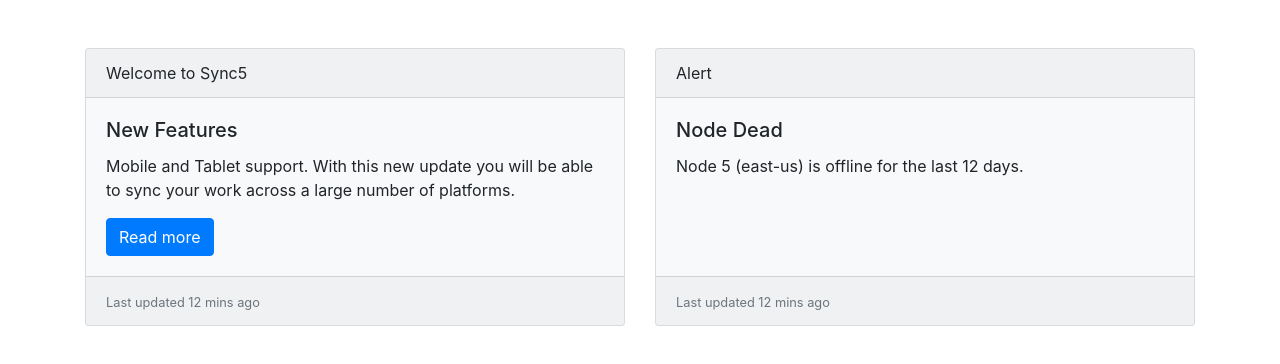
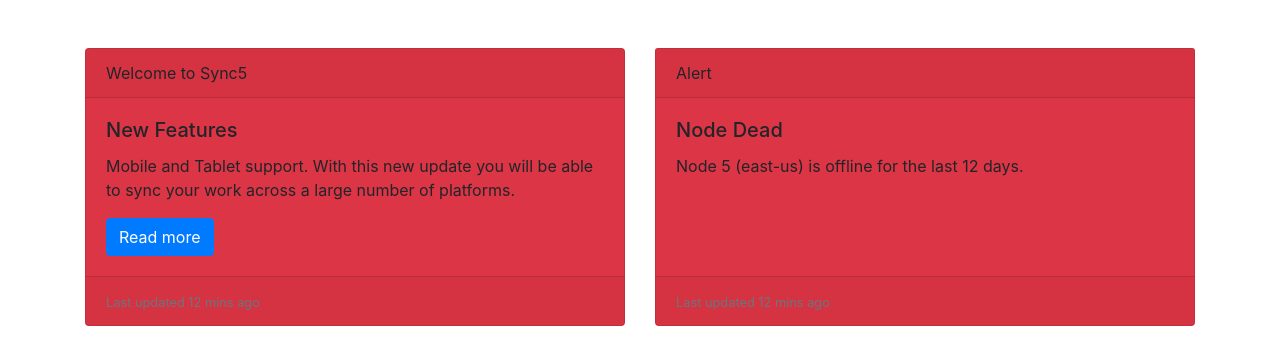
Before and after one commit to acciojob/bootstrap-card-prakriti-2908, a website: page main.html in a window 1280 px wide. Drawn offline with nearby package versions, Linux system fonts and the light colour scheme.

Commit message:
created a submission

```diff
--- a/main.html
+++ b/main.html
@@ -13,7 +13,7 @@
 	<div class="container mt-5">
   <div class="card-deck">
     <!-- First Card -->
-    <div class="card bg-light">
+    <div class="card bg-danger">
       <div class="card-header">
         Welcome to Sync5
       </div>
@@ -28,7 +28,7 @@
     </div>
 
     <!-- Second Card -->
-    <div class="card bg-light">
+    <div class="card bg-danger card-img-top">
       <div class="card-header">
         Alert
       </div>
```
